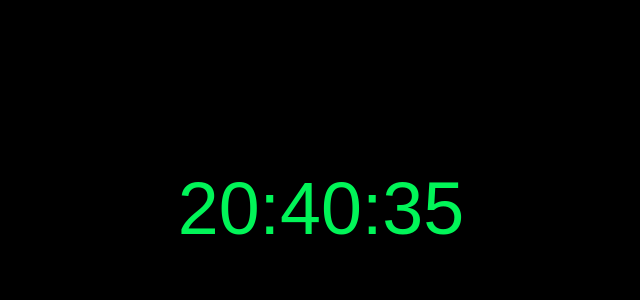
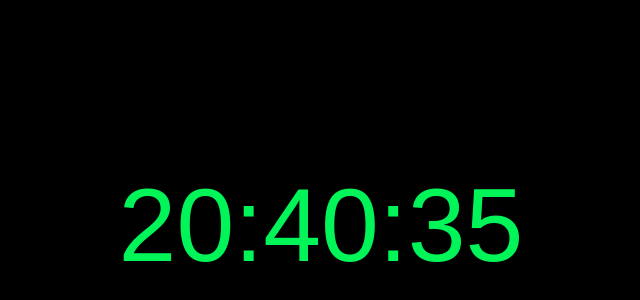
Before and after one commit to luizottavio/ex.js, a plain HTML site: page ex.clock/index.html in a window 1280 px wide. Shown: the part 292-592 px from the top of the page, without its empty margins (319-959 px from the left). Drawn offline with Linux system fonts and the light colour scheme.

Commit message:
Update main.js style.css

```diff
--- a/ex.clock/style.css
+++ b/ex.clock/style.css
@@ -4,7 +4,7 @@
 body {
     background-color: #000000;
     font-family: fantasy;
-    font-size: 4.6em;
+    font-size: 6.5em;
 
 }
 
```
Also changed, not shown: ex.clock/main.js (line endings or trailing spaces).
